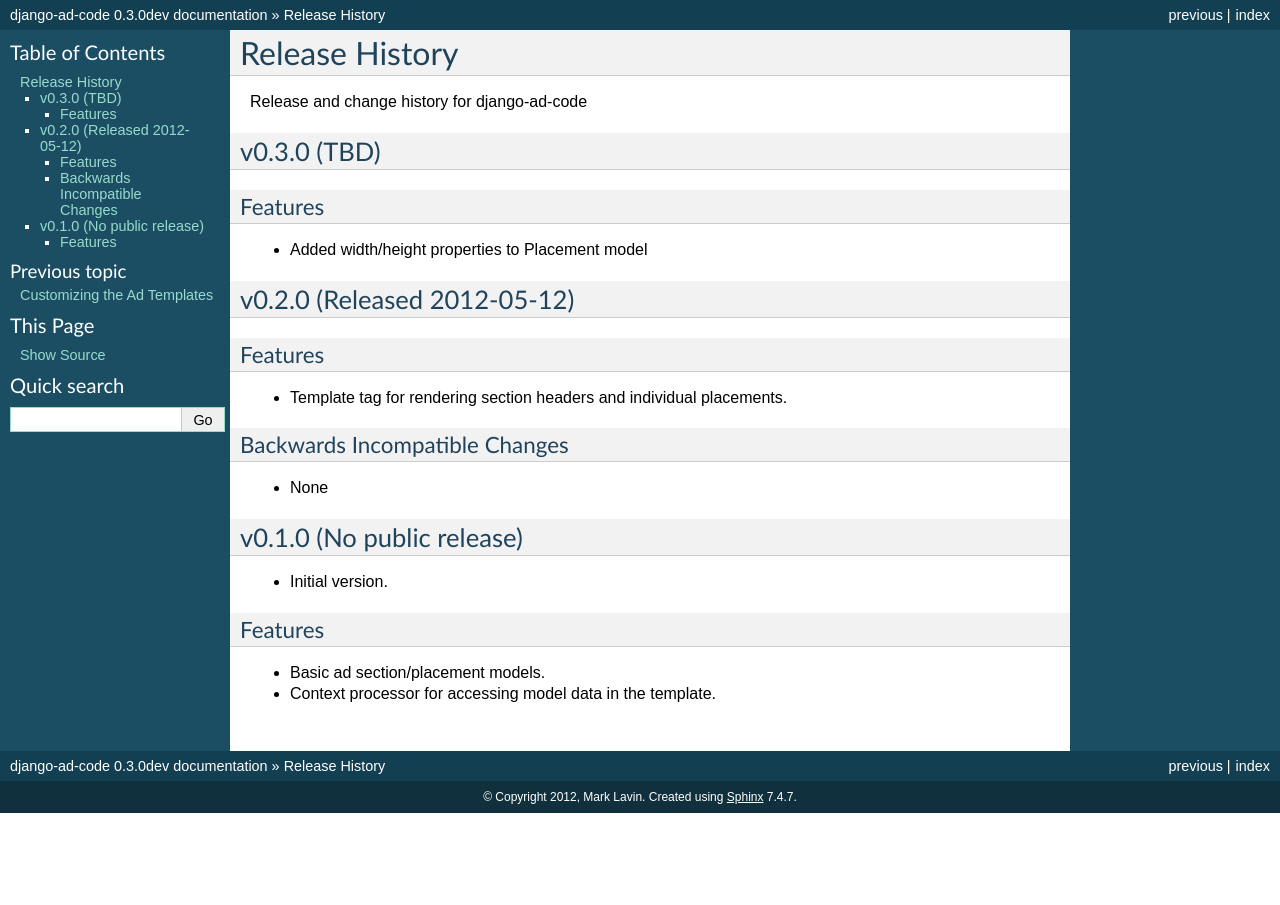
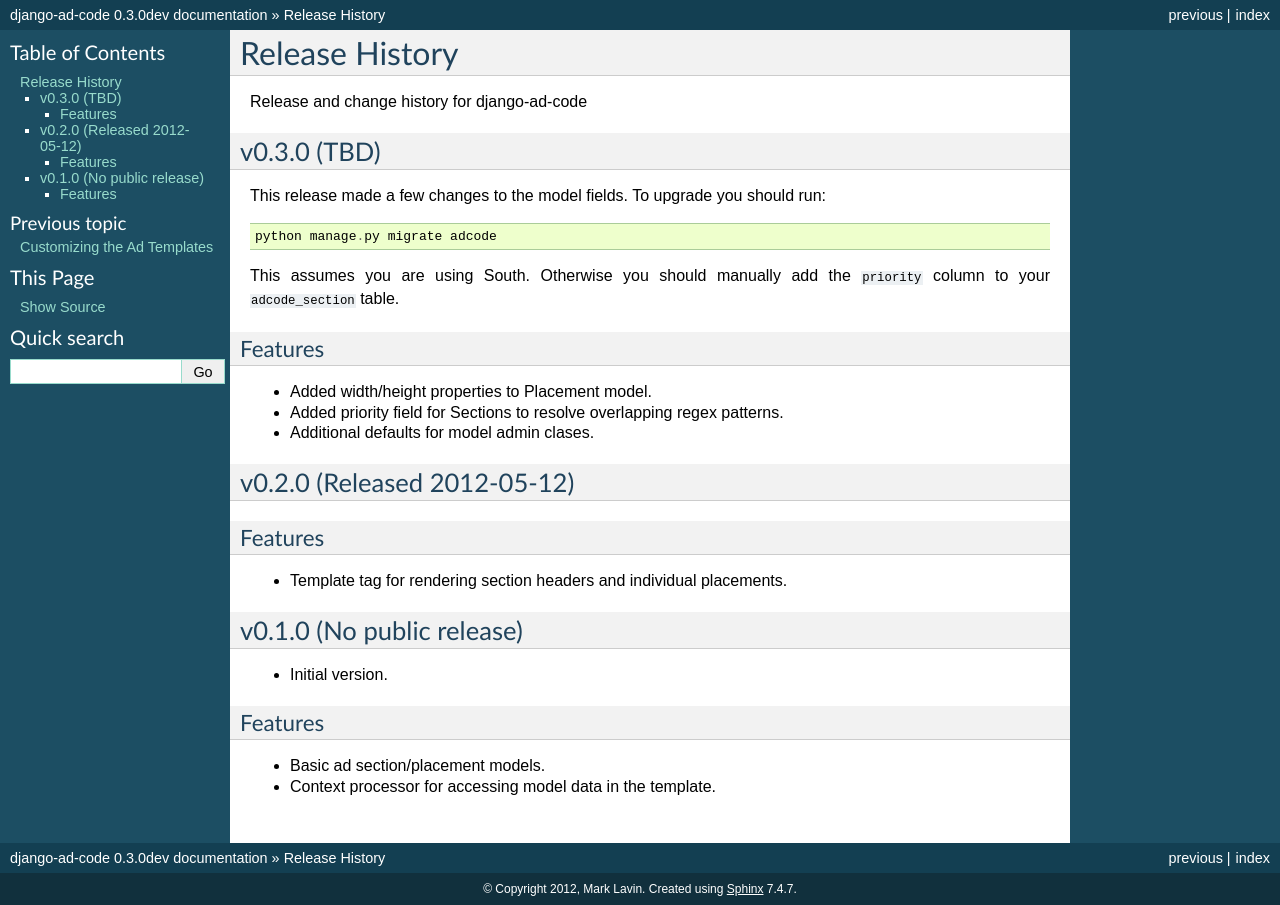
Before and after one commit to mlavin/django-ad-code, a Sphinx documentation site: the page built from docs/releases.rst, in a window 1280 px wide. Built offline with Sphinx 7.4.7, drawn with Linux system fonts in a browser that asks for light colours.

Commit message:
Release notes on new Section priority. Fixes #5.

```diff
--- a/docs/releases.rst
+++ b/docs/releases.rst
@@ -6,10 +6,19 @@ Release and change history for django-ad-code
 v0.3.0 (TBD)
 ------------------------------------
 
+This release made a few changes to the model fields. To upgrade you should run::
+
+    python manage.py migrate adcode
+
+This assumes you are using South. Otherwise you should manually add the ``priority``
+column to your ``adcode_section`` table.
+
 Features
 _________________
 
-- Added width/height properties to Placement model
+- Added width/height properties to Placement model.
+- Added priority field for Sections to resolve overlapping regex patterns.
+- Additional defaults for model admin clases.
 
 
 v0.2.0 (Released 2012-05-12)
@@ -19,11 +28,6 @@ Features
 _________________
 
 - Template tag for rendering section headers and individual placements.
-
-Backwards Incompatible Changes
-________________________________
-
-- None
 
 
 v0.1.0 (No public release)
```
